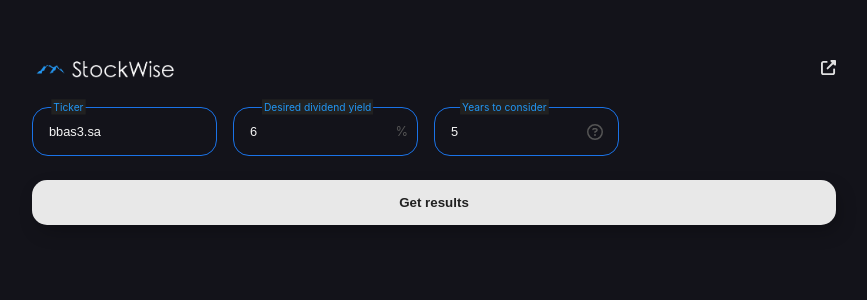
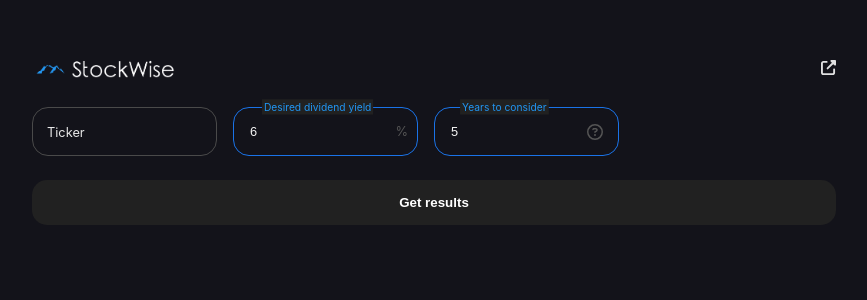
Before and after one commit to Vithor-vbs/StockWise, a React (Vite) app in the folder invest-wise-extension/: page / in a window 1280 px wide. Shown: the top 300 px of the page, without its empty margins (206-1073 px from the left). Built offline with nearby package versions, Linux system fonts and the light colour scheme.

Commit message:
removing initial value from ticker

```diff
--- a/invest-wise-extension/src/App.tsx
+++ b/invest-wise-extension/src/App.tsx
@@ -20,7 +20,7 @@ import Slider from "./components/Slider/Slider";
 import { PercentageCircle } from "./components/PercentageCircle/PercentageCircle";
 
 const App: React.FC = () => {
-  const [ticker, setTicker] = useState("bbas3.sa");
+  const [ticker, setTicker] = useState("");
   const [desiredDividendYield, setDesiredDividendYield] = useState("6");
   const [years, setYears] = useState("5");
   const [period, setPeriod] = useState(180); // State for selected period
```
